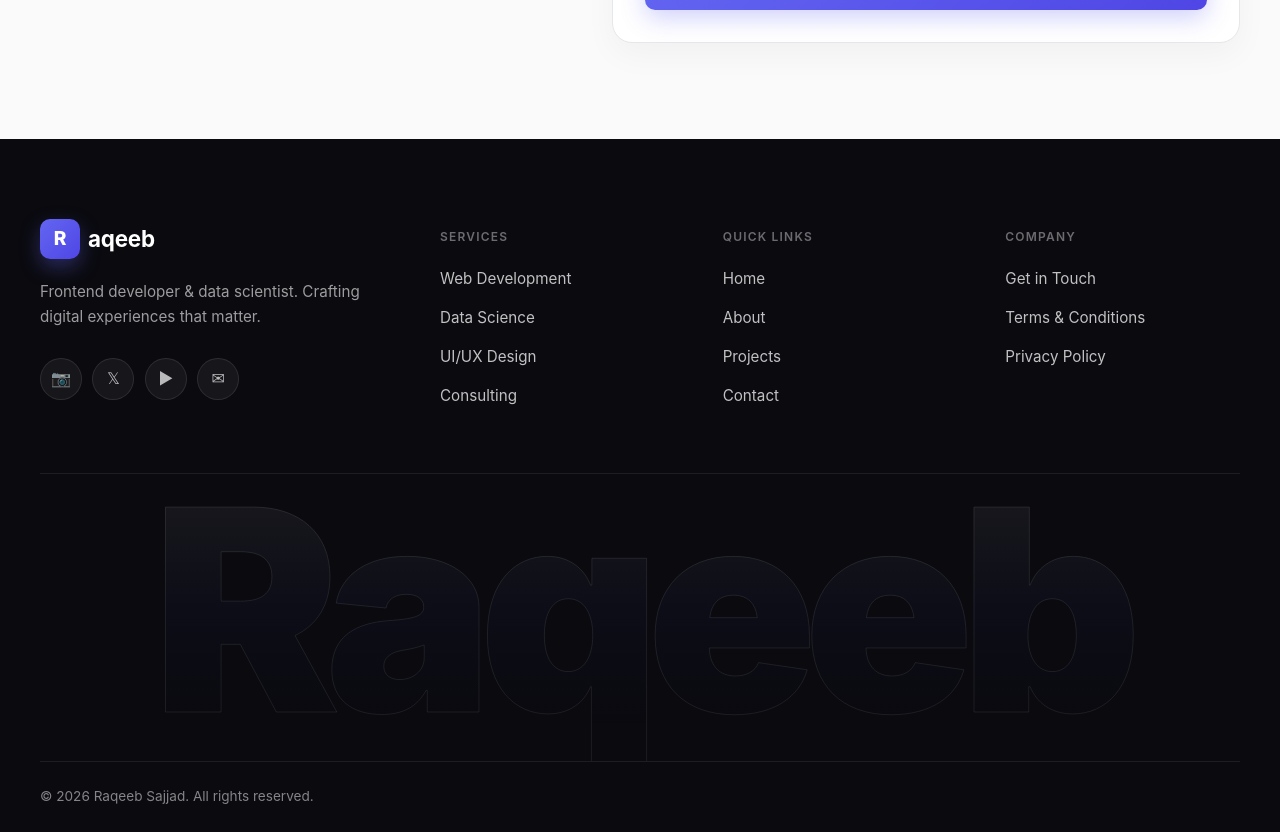
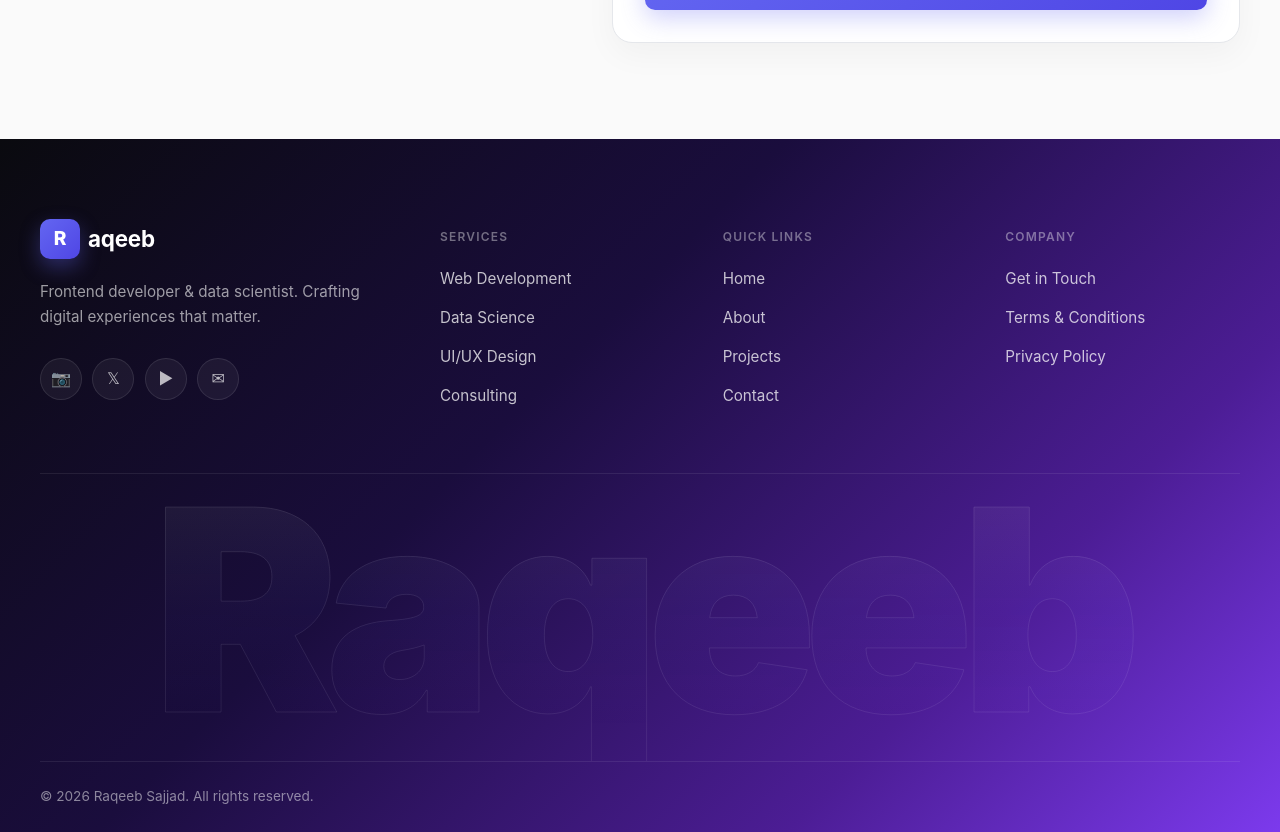
Before and after one commit to Abdul-Raqeeb75/Raqeeb-Sajjad, a Next.js app: page / in a window 1280 px wide. Shown: the part 4080-4912 px from the top of the page. Built offline with nearby package versions, Linux system fonts and the light colour scheme.

Commit message:
footer design changes

```diff
--- a/app/globals.css
+++ b/app/globals.css
@@ -1422,13 +1422,28 @@ body {
 /* ==========================================
    FOOTER
    ========================================== */
-.footer {
+/* .footer {
   background: #0a0a0f;
   color: #ffffff;
   padding: 5rem 2rem 0;
   position: relative;
   overflow: hidden;
-}
+} */
+
+.footer {
+  background: linear-gradient(
+    135deg,
+    #0a0a0f 0%,
+    #1a0d3d 40%,
+    #4c1d95 75%,
+    #7c3aed 100%
+  );
+  color: #ffffff;
+  padding: 5rem 2rem 0;
+  position: relative;
+  overflow: hidden;
+}
+
 
 .footer-container {
   max-width: 1200px;
```
